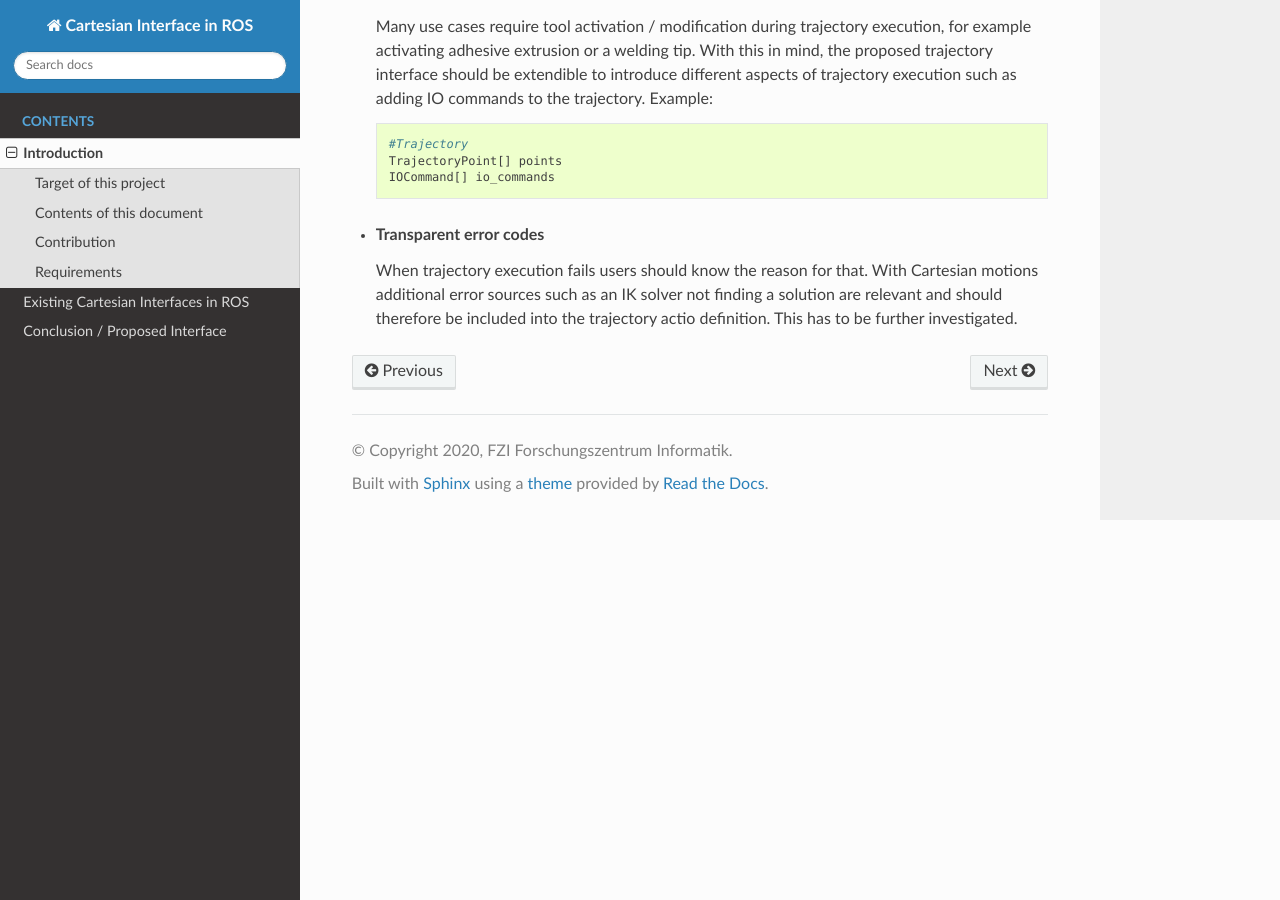
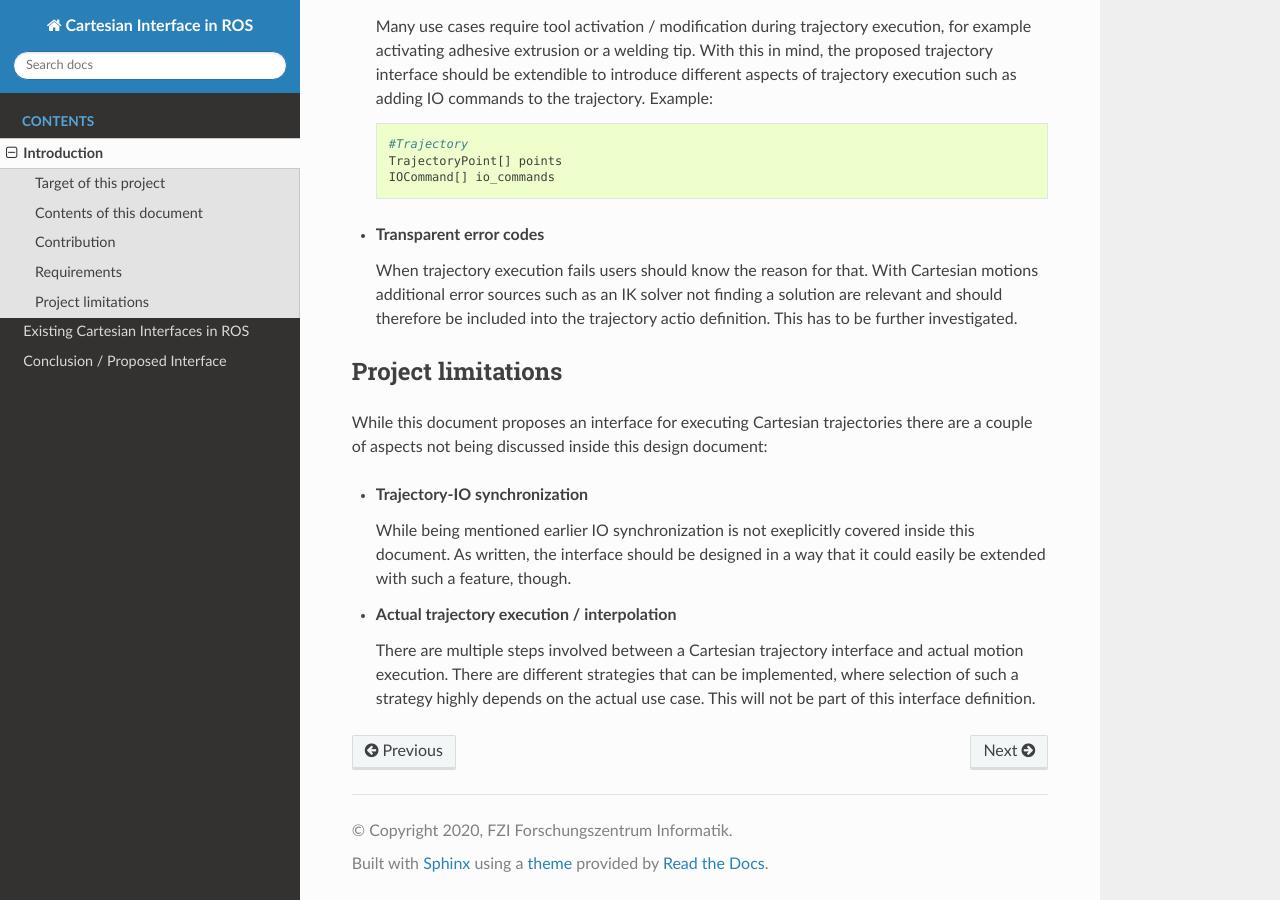
Before and after one commit to fzi-forschungszentrum-informatik/fzi_robot_interface_proposal, a Sphinx documentation site: the page built from source/introduction/index.rst, in a window 1280 px wide and 900 px high, scrolled down 1605 px. Built offline with Sphinx 7.4.7 and the Read the Docs theme 2.0.0, drawn with Linux system fonts in a browser that asks for light colours.

Commit message:
Added a project limitations section

```diff
--- a/source/introduction/index.rst
+++ b/source/introduction/index.rst
@@ -87,3 +87,23 @@ for the developed interface
   When trajectory execution fails users should know the reason for that. With Cartesian motions
   additional error sources such as an IK solver not finding a solution are relevant and should
   therefore be included into the trajectory actio definition. This has to be further investigated.
+
+
+Project limitations
+-------------------
+
+While this document proposes an interface for executing Cartesian trajectories there are a couple of
+aspects not being discussed inside this design document:
+
+* **Trajectory-IO synchronization**
+
+  While being mentioned earlier IO synchronization is not exeplicitly covered inside this document.
+  As written, the interface should be designed in a way that it could easily be extended with such a
+  feature, though.
+
+* **Actual trajectory execution / interpolation**
+
+  There are multiple steps involved between a Cartesian trajectory interface and actual motion
+  execution. There are different strategies that can be implemented, where selection of such a
+  strategy highly depends on the actual use case. This will not be part of this interface
+  definition.
```
